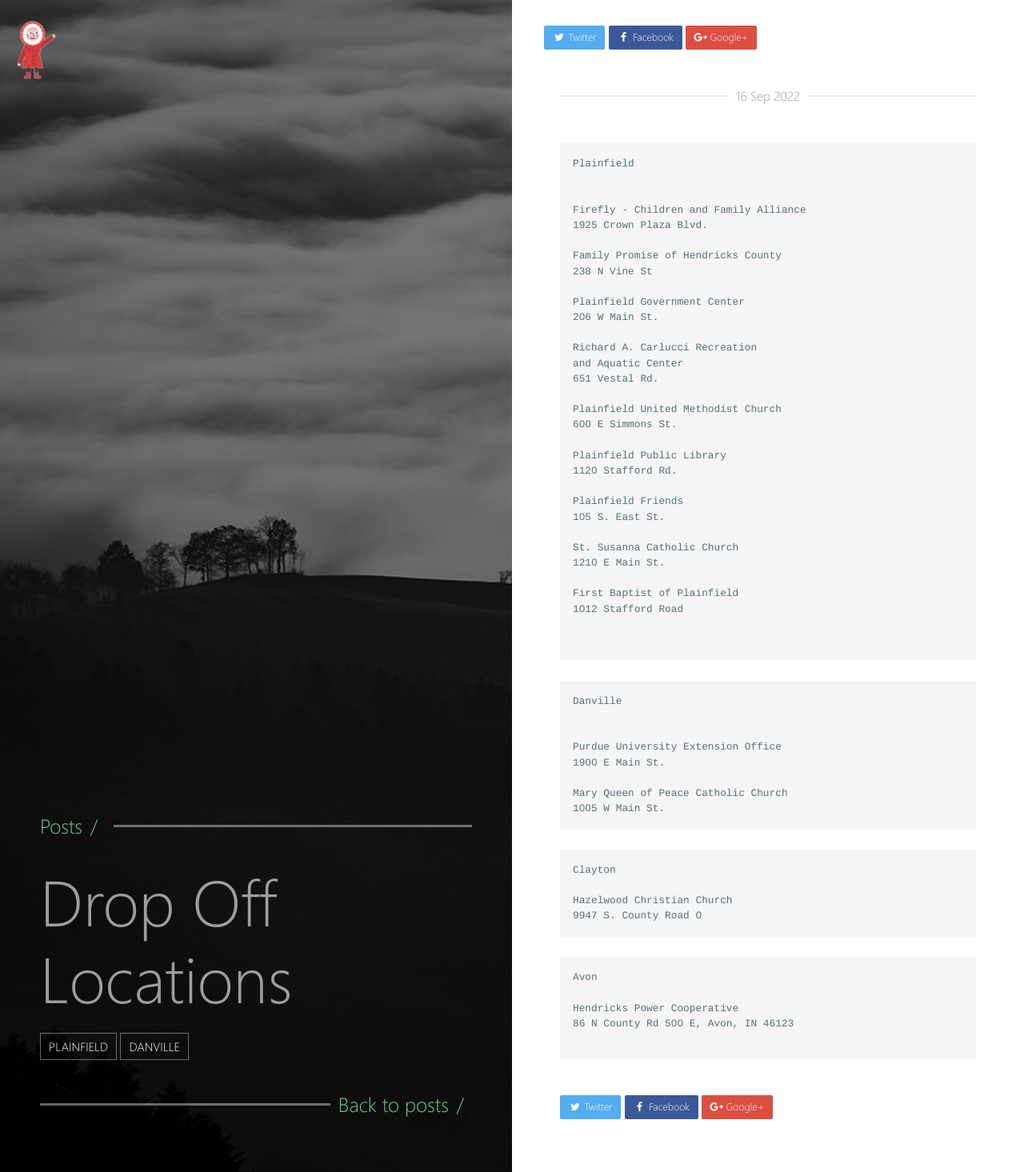
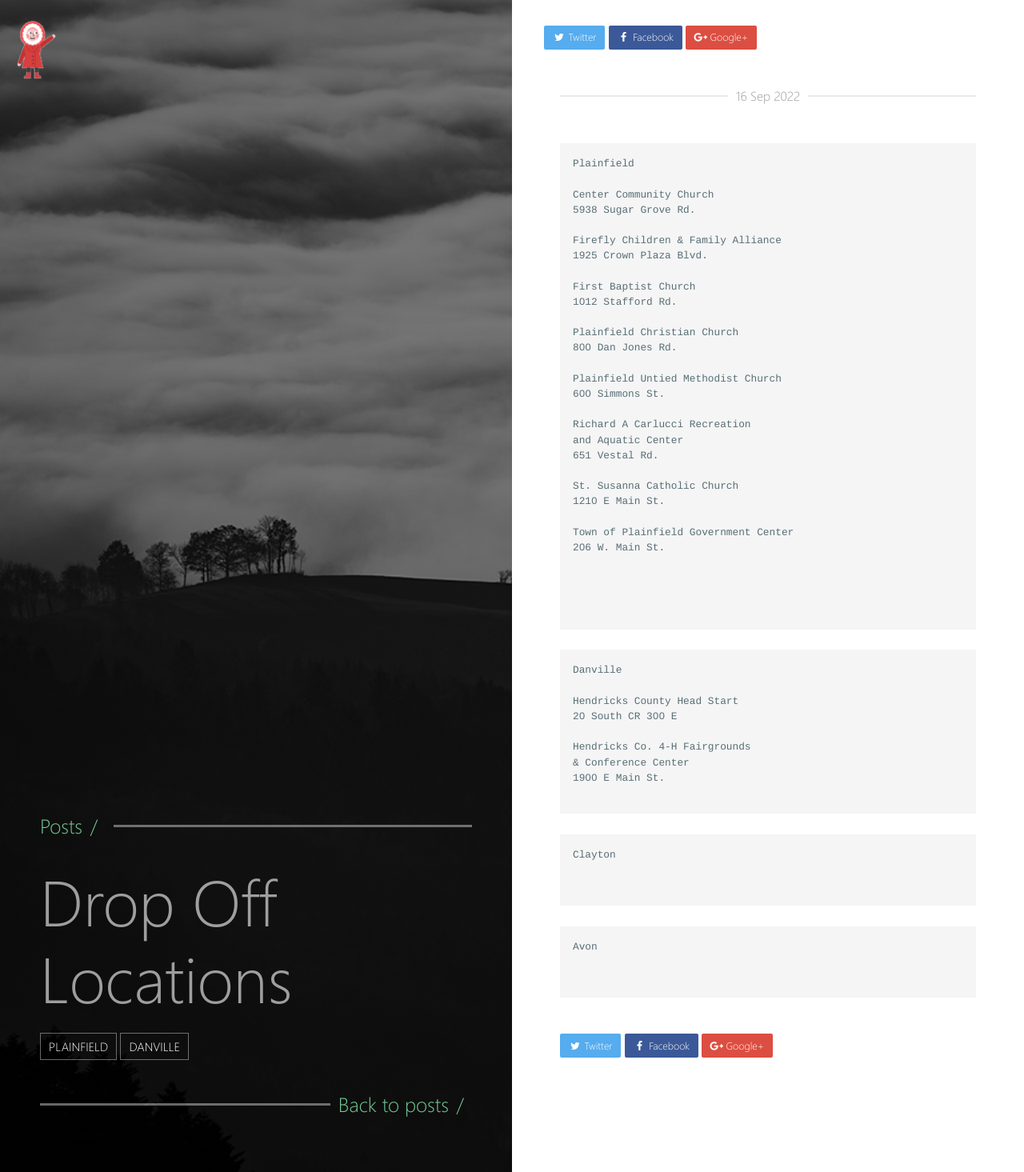
Before and after one commit to Bwaite43/bundleemup.com, a Jekyll site: the page built from _posts/2022-9-16-dropoff-locations.md, in a window 1280 px wide. Shown: the whole page at 80% size. Built offline with Jekyll 4.4.1, drawn with Linux system fonts in a browser that asks for light colours.

Commit message:
Add files via upload
updated locations

`````diff
--- a/_posts/2022-9-16-dropoff-locations.md
+++ b/_posts/2022-9-16-dropoff-locations.md
@@ -11,34 +11,32 @@ tags:
 ````
 Plainfield
 
+Center Community Church
+5938 Sugar Grove Rd.
 
-Firefly - Children and Family Alliance
+Firefly Children & Family Alliance
 1925 Crown Plaza Blvd.
 
-Family Promise of Hendricks County
-238 N Vine St
+First Baptist Church
+1012 Stafford Rd.
 
-Plainfield Government Center
-206 W Main St.
+Plainfield Christian Church
+800 Dan Jones Rd.
 
-Richard A. Carlucci Recreation
+Plainfield Untied Methodist Church
+600 Simmons St.
+
+Richard A Carlucci Recreation
 and Aquatic Center
 651 Vestal Rd.
-
-Plainfield United Methodist Church
-600 E Simmons St.
-
-Plainfield Public Library
-1120 Stafford Rd.
-
-Plainfield Friends
-105 S. East St.
 
 St. Susanna Catholic Church
 1210 E Main St.
 
-First Baptist of Plainfield
-1012 Stafford Road
+Town of Plainfield Government Center
+206 W. Main St.
+
+
 
 
 ````
@@ -47,27 +45,25 @@ First Baptist of Plainfield
 ````
 Danville
 
+Hendricks County Head Start
+20 South CR 300 E
 
-Purdue University Extension Office
+Hendricks Co. 4-H Fairgrounds
+& Conference Center
 1900 E Main St.
 
-Mary Queen of Peace Catholic Church
-1005 W Main St.
 ````
 
 
 ````
 Clayton
 
-Hazelwood Christian Church
-9947 S. County Road 0
+
 ````
 
 
 ````
 Avon
 
-Hendricks Power Cooperative
-86 N County Rd 500 E, Avon, IN 46123
 
 ````
`````
